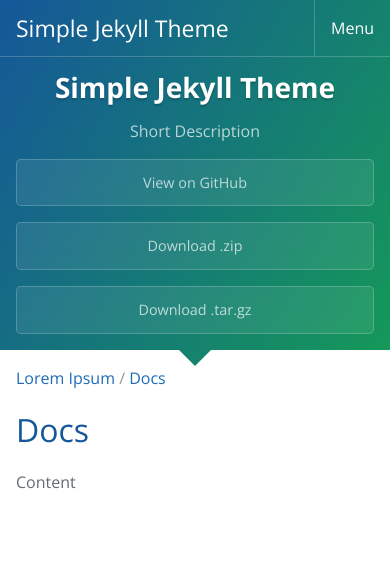
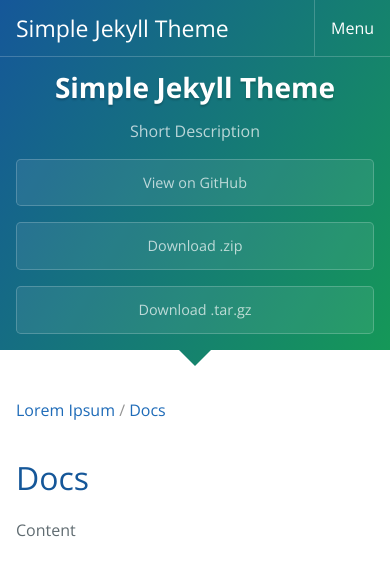
Before and after one commit to kosatyi/sjt, a Jekyll site: the page built from docs/index.md, in a window 390 px wide. Shown: the top 576 px of the page. Built offline with Jekyll 4.4.1, drawn with Linux system fonts in a browser that asks for light colours; our own code applies the rules of GitHub Pages for plain Markdown files.

Commit message:
add breadcrumbs

```diff
--- a/_sass/main.scss
+++ b/_sass/main.scss
@@ -433,6 +433,9 @@
 ol.page-breadcrumbs{
   margin:1rem 0;
   padding:0;
+  @media screen and (max-width: 42em) {
+    padding: 2rem 0 1rem 0;
+  }
   >li{
     margin:0;
     padding:0;
--- a/assets/css/main.css
+++ b/assets/css/main.css
@@ -1554,40 +1554,46 @@
   margin: 1rem 0;
   padding: 0;
 }
-/* line 436, ../../_sass/main.scss */
+@media screen and (max-width: 42em) {
+  /* line 433, ../../_sass/main.scss */
+  ol.page-breadcrumbs {
+    padding: 2rem 0 1rem 0;
+  }
+}
+/* line 439, ../../_sass/main.scss */
 ol.page-breadcrumbs > li {
   margin: 0;
   padding: 0;
   display: inline-block;
 }
-/* line 440, ../../_sass/main.scss */
+/* line 443, ../../_sass/main.scss */
 ol.page-breadcrumbs > li:before {
   content: ' / ';
   color: #949494;
 }
-/* line 444, ../../_sass/main.scss */
+/* line 447, ../../_sass/main.scss */
 ol.page-breadcrumbs > li:first-child:before {
   display: none;
 }
 
-/* line 452, ../../_sass/main.scss */
+/* line 455, ../../_sass/main.scss */
 .cards > ul {
   list-style-type: none;
   padding: 0;
   margin: 0;
   counter-reset: section;
 }
-/* line 457, ../../_sass/main.scss */
+/* line 460, ../../_sass/main.scss */
 .cards > ul:after {
   content: '';
   clear: both;
   display: table;
 }
-/* line 462, ../../_sass/main.scss */
+/* line 465, ../../_sass/main.scss */
 .cards > ul > li {
   margin-bottom: 1rem;
 }
-/* line 464, ../../_sass/main.scss */
+/* line 467, ../../_sass/main.scss */
 .cards > ul > li > a {
   display: block;
   padding: 1rem;
@@ -1600,12 +1606,12 @@
   border-radius: 0.3rem;
   transition: color 0.2s, background-color 0.2s, border-color 0.2s;
 }
-/* line 465, ../../_sass/main.scss */
+/* line 468, ../../_sass/main.scss */
 .cards > ul > li > a:before {
   counter-increment: section;
   content: counter(section) ". ";
 }
-/* line 479, ../../_sass/main.scss */
+/* line 482, ../../_sass/main.scss */
 .cards > ul > li > a:hover {
   color: #124a83;
   text-decoration: none;
```
